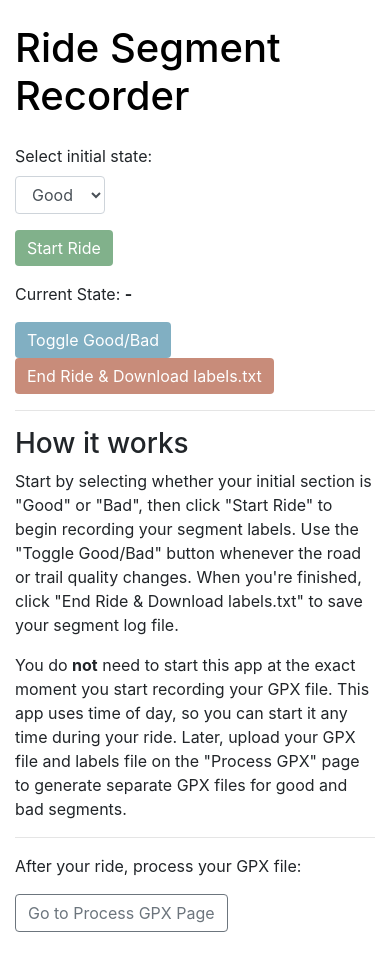
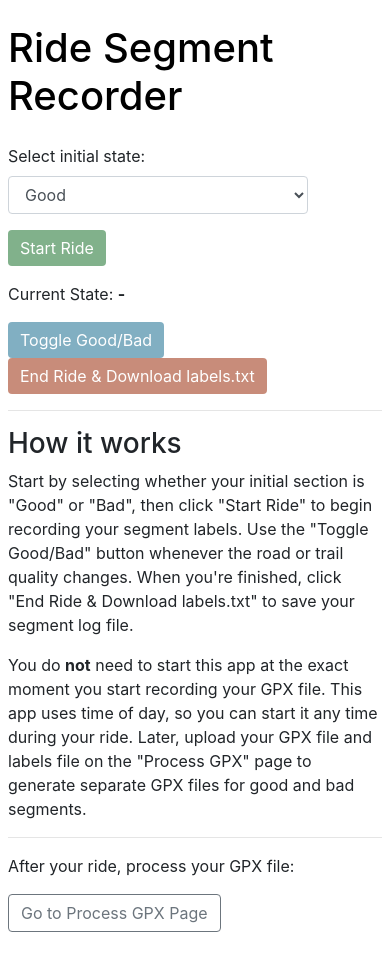
Before and after one commit to celjensen/ride-segment-recorder, a Flask app: page / in a window 390 px wide. Run offline with Flask 3, Linux system fonts and the light colour scheme; some libraries are stand-ins or nearby versions.

Commit message:
Update HTML files for mobile responsiveness

```diff
--- a/templates/index.html
+++ b/templates/index.html
@@ -2,6 +2,9 @@
 <html>
 <head>
     <title>Ride Recorder</title>
+    <!-- Meta tag for mobile responsiveness -->
+    <meta name="viewport" content="width=device-width, initial-scale=1">
+
     <!-- Bootstrap CSS -->
     <link rel="stylesheet" href="https://stackpath.bootstrapcdn.com/bootstrap/4.5.2/css/bootstrap.min.css">
 
@@ -121,12 +124,12 @@
             const link = document.createElement("a");
             // Sets href to blob URL
             link.href = url;
-            //Set file name of download
+            // Set file name of download
             link.download = "labels.txt";
 
             // Adds link (a) temporarily to page
             document.body.appendChild(link);
-            // Simulates clock on link
+            // Simulates click on link
             link.click();
             // Removes a from page
             document.body.removeChild(link);
@@ -149,13 +152,13 @@
     </script>
 </head>
 
-<body class="container py-4">
+<body class="container py-4 px-2">
     <h1 class="mb-4">Ride Segment Recorder</h1>
 
     <!-- Dropdown to select initial state -->
     <div class="form-group">
         <label for="initialState">Select initial state:</label>
-        <select id="initialState" class="form-control w-25">
+        <select id="initialState" class="form-control" style="max-width: 300px;">
             <option value="Good">Good</option>
             <option value="Bad">Bad</option>
         </select>
@@ -170,8 +173,6 @@
     <!-- Toggle and End buttons -->
     <button id="toggleBtn" class="btn toggle-btn mr-2" onclick="toggleState()" disabled>Toggle Good/Bad</button>
     <button id="endBtn" class="btn end-btn" onclick="downloadLog()" disabled>End Ride & Download labels.txt</button>
-
-
 
     <hr>
 
--- a/templates/process.html
+++ b/templates/process.html
@@ -2,6 +2,9 @@
 <html>
 <head>
     <title>Process GPX File</title>
+    <!-- Meta tag for mobile responsiveness -->
+    <meta name="viewport" content="width=device-width, initial-scale=1">
+
     <!-- Bootstrap CSS -->
     <link rel="stylesheet" href="https://stackpath.bootstrapcdn.com/bootstrap/4.5.2/css/bootstrap.min.css">
 
@@ -19,7 +22,7 @@
     </style>
 </head>
 
-<body class="container py-4">
+<body class="container py-4 px-2">
     <h1 class="mb-4">Process GPX File</h1>
 
     <!-- If processing is done, show download links -->
```
Lines whose indentation alone changed are shown as unchanged.
